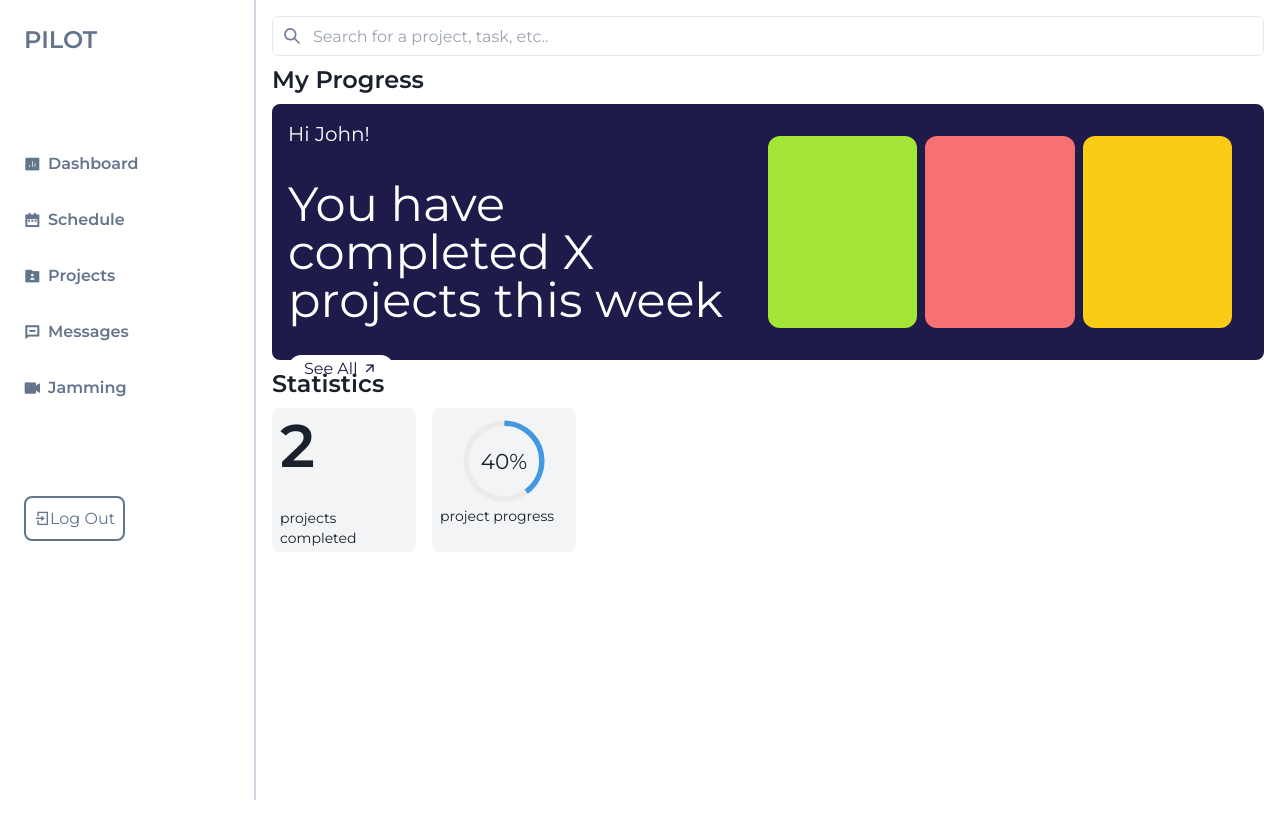
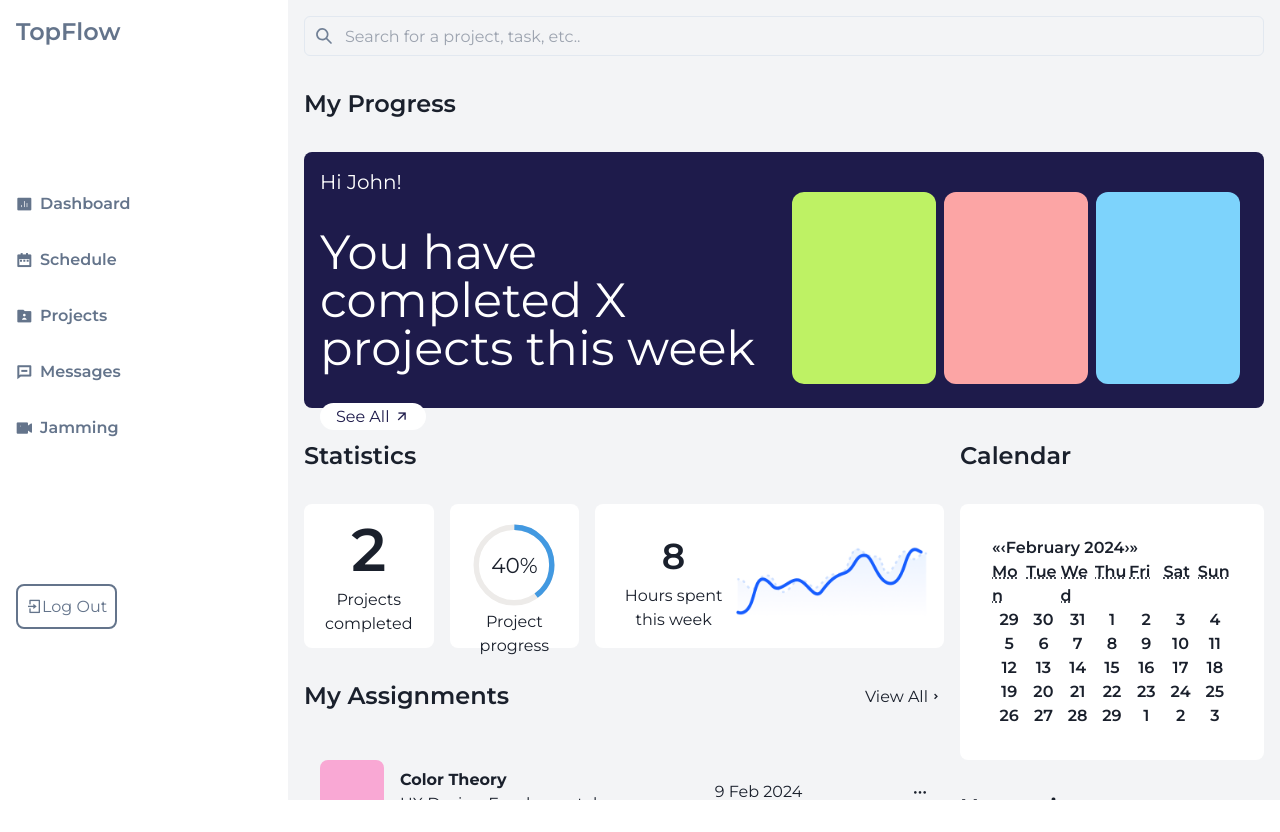
Before and after one commit to satan-pro/TopFlow, a React (Vite) app in the folder client/: page / in a window 1280 px wide. Before the commit the page ends 800 px from the top, so only its background shows below. Built offline with nearby package versions, Linux system fonts and the light colour scheme.

Commit message:
Dashboard complete

```diff
--- a/client/package.json
+++ b/client/package.json
@@ -7,7 +7,7 @@
   "scripts": {
     "predeploy": "npm run build",
     "deploy": "gh-pages -d build",
-    "dev": "vite",
+    "dev": "vite --port 3000",
     "build": "vite build",
     "lint": "eslint src --ext js,jsx --report-unused-disable-directives --max-warnings 0",
     "preview": "vite preview"
@@ -19,6 +19,7 @@
     "@emotion/styled": "^11.11.0",
     "framer-motion": "^11.0.3",
     "react": "^18.2.0",
+    "react-calendar": "^4.8.0",
     "react-dom": "^18.2.0",
     "react-router-dom": "^6.22.0",
     "remixicon": "^4.1.0"
--- /dev/null
+++ b/client/src/ActualWebsite.jsx
@@ -0,0 +1,36 @@
+import Sidebar from "./components/Sidebar";
+import Dashboard from "./pages/Dashboard";
+import Jamming from "./pages/Jamming";
+import Messages from "./pages/Messages";
+import Projects from "./pages/Projects";
+import Schedule from "./pages/Schedule";
+
+export default function ActualWebsite() {
+  let Component;
+  switch (window.location.pathname) {
+    case "/":
+      Component = Dashboard;
+      break;
+    case "/dashboard":
+      Component = Dashboard;
+      break;
+    case "/projects":
+      Component = Projects;
+      break;
+    case "/schedule":
+      Component = Schedule;
+      break;
+    case "/messages":
+      Component = Messages;
+      break;
+    case "/jamming":
+      Component = Jamming;
+      break;
+  }
+  return (
+    <div className="flex">
+      <Sidebar />
+      <Component />
+    </div>
+  );
+}
--- a/client/src/App.jsx
+++ b/client/src/App.jsx
@@ -1,37 +1,10 @@
-import Sidebar from "./components/Sidebar";
-import Dashboard from "./pages/Dashboard";
-import Jamming from "./pages/Jamming";
-import Messages from "./pages/Messages";
-import Projects from "./pages/Projects";
-import Schedule from "./pages/Schedule";
+import ActualWebsite from "./ActualWebsite";
+import Landing from "./Landing";
 
 export default function App() {
-  let Component;
-  switch (window.location.pathname) {
-    case "/":
-      Component = Dashboard;
-      break;
-    case "/dashboard":
-      Component = Dashboard;
-      break;
-    case "/projects":
-      Component = Projects;
-      break;
-    case "/schedule":
-      Component = Schedule;
-      break;
-    case "/messages":
-      Component = Messages;
-      break;
-    case "/jamming":
-      Component = Jamming;
-      break;
-  }
-
   return (
-    <div className="flex">
-      <Sidebar />
-      <Component />
-    </div>
+    <>
+      <ActualWebsite />
+    </>
   );
 }
--- /dev/null
+++ b/client/src/Landing.jsx
@@ -0,0 +1 @@
+export default function Landing() {}
--- a/client/src/components/Sidebar.jsx
+++ b/client/src/components/Sidebar.jsx
@@ -1,33 +1,48 @@
+import { useState } from "react";
+
 export default function Sidebar() {
+  const [selected, setSelected] = useState(false);
+  function handleSetSelected() {
+    setSelected((val) => !val);
+  }
+
+  const borderStyles = {
+    borderTopLeftRadius: "15px",
+    borderBottomLeftRadius: "15px",
+    backgroundColor: "#f1f5f9",
+  };
+
   return (
-    <aside className="flex-col h-screen w-64 space-y-24 p-6 border-r-2 border-slate-300 text-slate-500">
+    <aside className="flex-col h-screen w-64 m-4 text-slate-500 space-y-36">
       <a href="/" className="text-2xl font-semibold">
-        PILOT
+        TopFlow
       </a>
       <ul className="flex-col space-y-8 text-md font-semibold">
-        <li className="flex gap-x-2">
-          <i class="ri-bar-chart-box-fill"></i>
-          <a href="dashboard">Dashboard</a>
+        <li className="flex gap-x-2 ">
+          <i className="ri-bar-chart-box-fill"></i>
+          <a href="dashboard" onClick={handleSetSelected}>
+            Dashboard
+          </a>
         </li>
         <li className="flex gap-x-2">
-          <i class="ri-calendar-2-fill"></i>
+          <i className="ri-calendar-2-fill"></i>
           <a href="schedule">Schedule</a>
         </li>
         <li className="flex gap-x-2">
-          <i class="ri-folder-user-fill"></i>
+          <i className="ri-folder-user-fill"></i>
           <a href="projects">Projects</a>
         </li>
         <li className="flex gap-x-2">
-          <i class="ri-message-line"></i>
+          <i className="ri-message-line"></i>
           <a href="messages">Messages</a>
         </li>
         <li className="flex gap-x-2">
-          <i class="ri-vidicon-fill"></i>
+          <i className="ri-vidicon-fill"></i>
           <a href="jamming">Jamming</a>
         </li>
       </ul>
-      <button className="p-2 border-2 border-slate-500 rounded-lg">
-        <i class="ri-login-box-line"></i>
+      <button className="p-2 border-2 border-slate-500 rounded-lg duration-300 hover:-translate-y-1  hover:shadow-sm hover:shadow-gray-500 ">
+        <i className="ri-login-box-line"></i>
         Log Out
       </button>
     </aside>
--- a/client/src/pages/Dashboard.jsx
+++ b/client/src/pages/Dashboard.jsx
@@ -2,6 +2,8 @@ import { useState } from "react";
 import { Input, InputGroup, InputLeftElement } from "@chakra-ui/react";
 import { SearchIcon } from "@chakra-ui/icons";
 import { CircularProgress, CircularProgressLabel } from "@chakra-ui/react";
+import { Calendar } from "react-calendar";
+import graph_img from "../assets/graph.png";
 
 function Searchbar() {
   const [searchValue, setSearchValue] = useState("");
@@ -37,39 +39,59 @@ function Searchbar() {
   );
 }
 
+function SmallCard({ bgColor }) {
+  return (
+    <div
+      className={`${bgColor} inline-block w-48 h-48 rounded-xl duration-300 hover:-translate-y-1 hover:shadow-md hover:shadow-gray-500 `}
+    ></div>
+  );
+}
+
+function SmallCardView() {
+  return (
+    <div className="relative border-box h-full flex justify-between items-center m-2 gap-x-2 ">
+      <SmallCard bgColor="bg-lime-300" />
+      <SmallCard bgColor="bg-red-300" />
+      <SmallCard bgColor="bg-sky-300" />
+    </div>
+  );
+}
+
 function Progress() {
   return (
     <div>
-      <h1 className="text-2xl font-semibold my-2">My Progress</h1>
-      <div className="flex bg-indigo-950 w-full p-4 h-64 rounded-lg text-white">
+      <h1 className="text-2xl font-semibold my-8">My Progress</h1>
+      <div className="flex border-box bg-indigo-950 w-full p-4 h-64 rounded-lg text-white">
         <div className="w-1/2">
           <h1 className="text-xl">Hi John!</h1>
           <p className="text-5xl mb-8 mt-8">
             You have completed X projects this week
           </p>
-          <a className="bg-white rounded-2xl px-4 text-indigo-950 p-1" href="/">
+          <a
+            className="bg-white rounded-2xl px-4 text-indigo-950 p-1 hover:border-2 duration-400"
+            href="/"
+          >
             See All <i class="ri-arrow-right-up-line"></i>
           </a>
         </div>
-        <div className="w-1/2 bg-indigo-950 m-4 flex gap-x-2 overflow-x-hidden overflow-y-hidden whitespace-nowrap">
-          <div className="inline-block bg-lime-400 w-48 rounded-xl"></div>
-          <div className="inline-block bg-red-400 w-48 rounded-xl"></div>
-          <div className="inline-block bg-yellow-400 w-48 rounded-xl"></div>
+        <div className="w-1/2 bg-indigo-950 overflow-x-hidden overflow-y-hidden whitespace-nowrap">
+          <SmallCardView />
         </div>
       </div>
     </div>
   );
 }
+
 function Statistics() {
   return (
     <div>
-      <h1 className="text-2xl font-semibold my-2">Statistics</h1>
+      <h1 className="text-2xl font-semibold my-8">Statistics</h1>
       <div className="flex gap-x-4">
-        <div className=" flex-col justify-center items-center space-y-8 w-36 h-36 rounded-lg p-2 bg-gray-100">
-          <h1 className="text-6xl font-semibold">2</h1>
-          <p className="text-sm">projects completed</p>
+        <div className=" flex-col justify-center items-center space-y-2 w-36 h-36 rounded-lg py-4 bg-white text-center">
+          <p className="text-6xl font-semibold ">2</p>
+          <p className="text-md">Projects completed</p>
         </div>
-        <div className="w-36 h-36 rounded-lg p-2 bg-gray-100 flex-col ">
+        <div className="w-36 h-36 rounded-lg py-4 bg-white flex-col text-center">
           <div className=" flex justify-center items-center">
             <CircularProgress
               value={40}
@@ -80,44 +102,164 @@ function Statistics() {
               <CircularProgressLabel>40%</CircularProgressLabel>
             </CircularProgress>
           </div>
-          <p className="text-sm">project progress</p>
+          <p className="text-md">Project progress</p>
+        </div>
+        <div className="w-96 h-36 bg-white flex justify-between p-4 rounded-lg">
+          <div className=" flex-col justify-center items-center space-y-2 w-36 h-24 py-4 bg-white text-center">
+            <p className="text-4xl font-semibold ">8</p>
+            <p className="text-md">Hours spent this week</p>
+          </div>
+          <img className="w-48 h-24 pt-4" src={graph_img} alt="graph" />
         </div>
       </div>
     </div>
   );
 }
-function Assignment() {
+
+function Assignment({ assignment }) {
   return (
-    <div>
-      <h2>My Assignments</h2>
+    <div className="flex justify-between items-center h-24 p-4 rounded-lg hover:bg-white duration-200">
+      <div className="flex items-center gap-x-4">
+        <div className={`w-16 h-16 ${assignment.color} rounded-lg`}></div>
+        <div>
+          <h2 className="font-bold">{assignment.heading}</h2>
+          <p>{assignment.body}</p>
+        </div>
+      </div>
+      <span>{assignment.date}</span>
+      <button>
+        <i className="ri-more-fill"></i>
+      </button>
     </div>
   );
 }
-function Calender() {
+
+function AssignmentList() {
+  const initialAssignmentList = [
+    {
+      heading: "Color Theory",
+      body: "UX Design Fundamentals",
+      date: "9 Feb 2024",
+      color: "bg-pink-300",
+      id: 1,
+    },
+    {
+      heading: "Second Design Concept",
+      body: "UX/UI",
+      date: "13 Mar 2024",
+      color: "bg-sky-300",
+      id: 2,
+    },
+    {
+      heading: "Filtering and Sorting",
+      body: "Design Composition",
+      date: "2 Mar 2024",
+      color: "bg-purple-300",
+      id: 3,
+    },
+  ];
+  return initialAssignmentList.map((assignment) => (
+    <Assignment className="hover:bg-white" assignment={assignment} />
+  ));
+}
+
+function MyAssignment() {
   return (
-    <div>
-      <h2>Calender</h2>
+    <div className="flex-col">
+      <div className="flex justify-between  ">
+        <h1 className="text-2xl font-semibold my-8">My Assignments</h1>
+        <button>
+          View All<i className="ri-arrow-drop-right-line"></i>
+        </button>
+      </div>
+      <AssignmentList />
     </div>
   );
 }
-function Upcoming() {
+function MyCalendar() {
+  const [date, setDate] = useState(new Date());
+
   return (
     <div>
-      <h2>Upcoming</h2>
+      <h1 className="text-2xl font-semibold my-8">Calendar</h1>
+      <Calendar
+        className="bg-white rounded-lg p-8 font-semibold"
+        onChange={setDate}
+        value={date}
+      />
+    </div>
+  );
+}
+
+function UpcomingAssignments({ assignment }) {
+  return (
+    <button className="flex justify-between items-center h-24 p-2 rounded-lg hover:bg-gray-200 duration-200">
+      <div className="flex items-center gap-x-4 rounded-lg">
+        <div className={`w-12 h-12 ${assignment.color} rounded-lg`}></div>
+        <div>
+          <h2 className="font-semibold">{assignment.heading}</h2>
+          <p>{assignment.body}</p>
+        </div>
+        <span>{assignment.date}</span>
+      </div>
+      <button>
+        <i className="ri-arrow-drop-right-line"></i>
+      </button>
+    </button>
+  );
+}
+
+function Upcoming() {
+  const upcomingAssignments = [
+    {
+      heading: "Color Theory",
+      body: "UX Design Fundamentals",
+      date: "9 Feb 2024",
+      color: "bg-orange-200",
+      id: 1,
+    },
+    {
+      heading: "Second Design Concept",
+      body: "UX/UI",
+      date: "13 Mar 2024",
+      color: "bg-lime-300",
+      id: 2,
+    },
+    {
+      heading: "Filtering and Sorting",
+      body: "Design Composition",
+      date: "2 Mar 2024",
+      color: "bg-purple-300",
+      id: 3,
+    },
+  ];
+  return (
+    <div className=" flex-col">
+      <h1 className="text-2xl font-semibold my-8">Upcoming</h1>
+      <div className="bg-white rounded-lg p-4 h-fit">
+        {upcomingAssignments.map((assignment) => (
+          <UpcomingAssignments assignment={assignment} />
+        ))}
+      </div>
     </div>
   );
 }
 
 export default function Dashboard() {
   return (
-    <div className="flex-1 h-screen p-4">
-      {/* <div className="overflow-auto h-full bg-orange-300 w-fit">
-        <MyCard />
-        <MyCard />
-      </div> */}
+    <div className="flex-1 h-screen p-4 overflow-scroll bg-gray-100">
       <Searchbar className="w-full" />
       <Progress />
-      <Statistics />
+      <div className="flex w-full justify-between  space-x-4">
+        <div className="flex-col w-4/6">
+          <Statistics />
+          <MyAssignment />
+        </div>
+        <div className="flex-col w-2/6">
+          <MyCalendar />
+          <Upcoming />
+        </div>
+      </div>
     </div>
   );
 }
```
Also changed, not shown: client/src/assets/graph.png (added), 1 other file (tests, documents, lock files or other folders).
